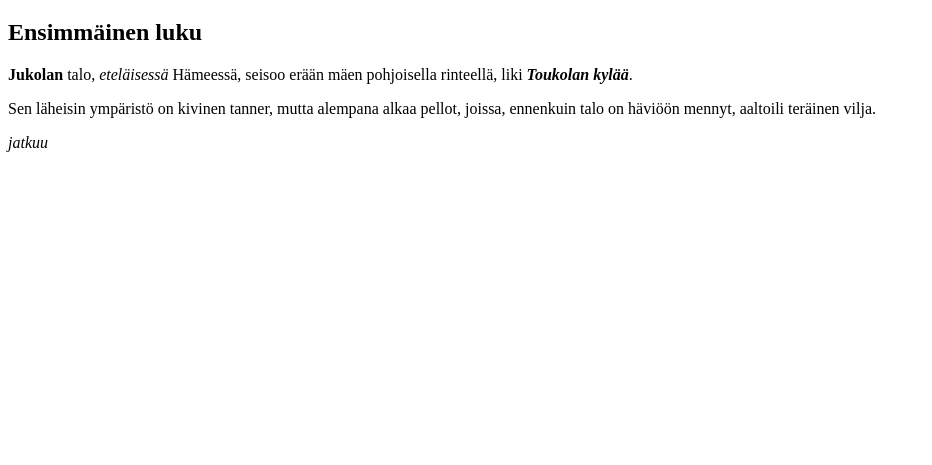
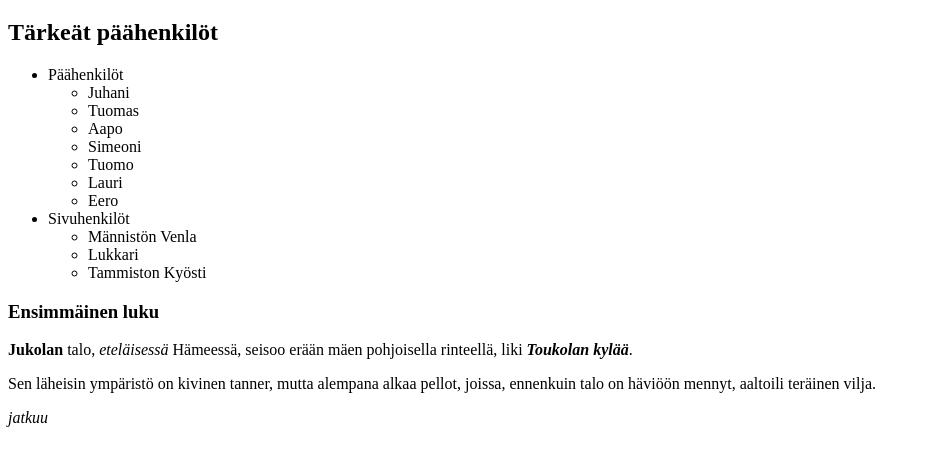
Before and after one commit to tsalohei/digi100-website, a plain HTML site: page index.html in a window 1280 px wide. Shown: the part 61-526 px from the top of the page, without its empty margins (0-932 px from the left). Drawn offline with Linux system fonts and the light colour scheme.

Commit message:
Osa 3. Neljäs tehtävä

```diff
--- a/index.html
+++ b/index.html
@@ -9,7 +9,26 @@
 <body>
   <!--Tee tehtävät tänne-->
   <h1>Seitsemän veljestä</h1>
-  <h2>Ensimmäinen luku</h2>
+  <h2>Tärkeät päähenkilöt</h2>
+  <ul>
+    <li>Päähenkilöt</li>
+      <ul>
+        <li>Juhani</li>
+        <li>Tuomas</li>
+        <li>Aapo</li>
+        <li>Simeoni</li>
+        <li>Tuomo</li>
+        <li>Lauri</li>
+        <li>Eero</li>
+      </ul>
+    <li>Sivuhenkilöt</li>
+      <ul>
+        <li>Männistön Venla</li>
+        <li>Lukkari</li>
+        <li>Tammiston Kyösti</li>
+      </ul>
+  </ul>
+  <h3>Ensimmäinen luku</h3>
   <p><strong>Jukolan</strong> talo, <em>eteläisessä</em> Hämeessä, seisoo erään mäen pohjoisella rinteellä, liki <strong><em>Toukolan kylää</em></strong>.</p>
   <p>Sen läheisin ympäristö on kivinen tanner, mutta alempana alkaa pellot, joissa, ennenkuin talo on häviöön mennyt, aaltoili teräinen vilja.</p>
   <p><em>jatkuu</em></p>
```
